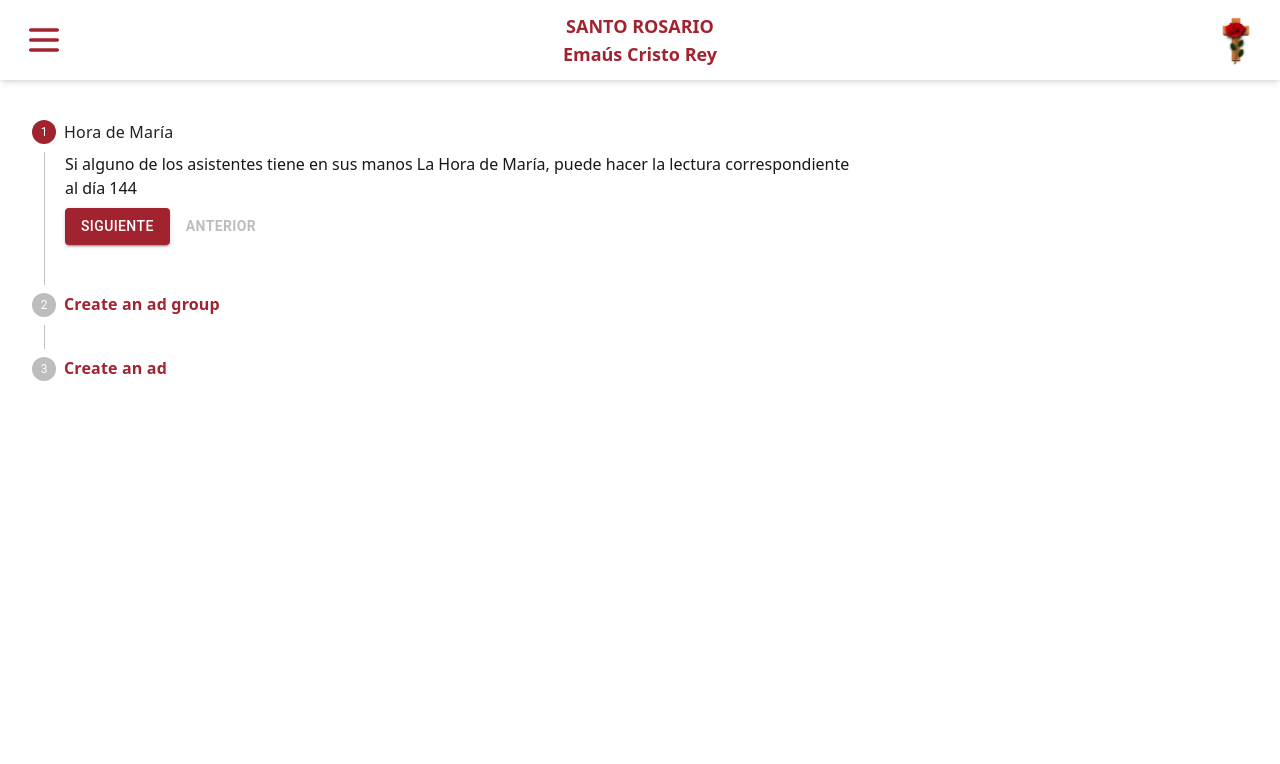
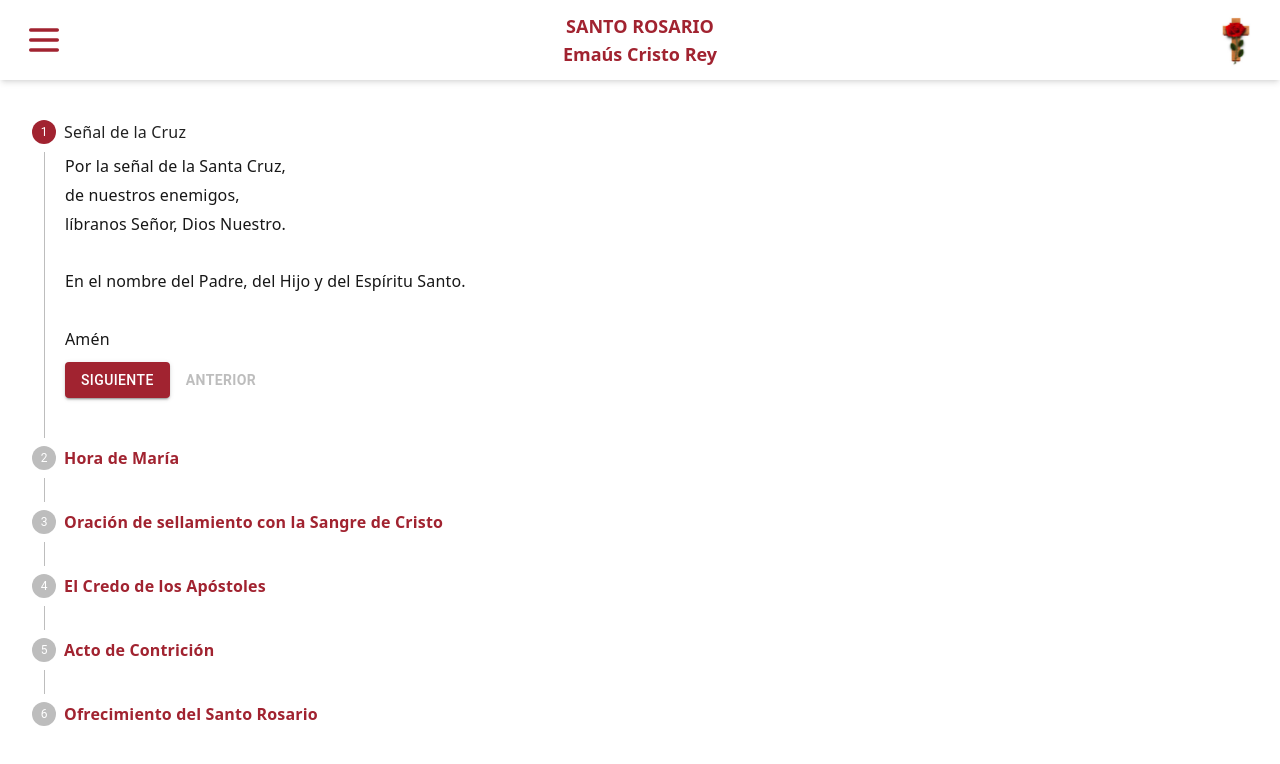
Before and after one commit to jmcaicedog/rosarioemaus, a Next.js app: page /rosario in a window 1280 px wide. Shown: the top 764 px of the page. Built offline with nearby package versions, Linux system fonts and the light colour scheme.

Commit message:
First content finished

```diff
--- a/src/components/VerticalLinearStepper.js
+++ b/src/components/VerticalLinearStepper.js
@@ -24,20 +24,61 @@ const dia = DiaActual();
 
 const steps = [
   {
+    label: "Señal de la Cruz",
+    description: `Por la señal de la Santa Cruz, \nde nuestros enemigos, \nlíbranos Señor, Dios Nuestro. \n\nEn el nombre del Padre, del Hijo y del Espíritu Santo.
+
+      Amén`,
+  },
+  {
     label: "Hora de María",
     description: `Si alguno de los asistentes tiene en sus manos La Hora de María, puede hacer la lectura correspondiente al día ${dia}`,
   },
   {
-    label: "Create an ad group",
-    description:
-      "An ad group contains one or more ads which target a shared set of keywords.",
+    label: "Oración de sellamiento con la Sangre de Cristo",
+    description: `Señor, nos apropiamos de tu palabra que dice:
+    “Porque esta es mi sangre con la que se selló el pacto,
+    la cual es derramada a favor de muchos”.
+
+    Hoy queremos que selles nuestra vida personal con todas nuestras pertenencias.
+
+    • Sellamos nuestra salvación con la sangre preciosa de Jesucristo, para que todos nuestros afectos sean cubiertos.
+    • Sellamos nuestro corazón, para que no entre ningún espíritu de rencor, miedo, tristeza o amargura.
+    • Sellamos nuestra voluntad, para que esté siempre dispuesta a hacer el bien que deseamos y evitar el mal que no queremos.
+    • Sellamos nuestra mente, para que entren solo pensamientos que nos lleven al gozo y la paz, de modo que al cambiar nuestra manera de pensar cambie nuestra manera de vivir.
+    • Sellamos, con la preciosa sangre de Jesucristo, nuestros cuerpos para que reciban salud y queden protegidos del pecado, de enfermedades, de adulterio y de accidentes.
+    • Sellamos nuestro pasado, para que toda herida que cause daño sea sanada con tu sangre bendita.
+    • Sellamos nuestro presente, para que todas nuestras actividades queden cubiertas con tu sangre preciosa.
+    • Sellamos nuestro futuro, para que nuestros planes y proyectos sean preservados de toda influencia del mal.
+    • Sellamos, con la preciosa sangre de Jesucristo, a nuestros hijos (menciona sus nombres) para que sean protegidos de todo mal y peligro.
+    • Sellamos nuestra economía; enséñanos a dar para recibir.
+    • Sellamos nuestra boca, para que nuestras palabras sean de bendición y no de maldición.
+    • Sellamos nuestros oídos, para que solo escuchemos la voz de Dios y hagamos su santa voluntad.
+    • Sellamos nuestras manos, para que trabajen en tu obra y en beneficio de los demás.
+
+    Amén.`,
   },
   {
-    label: "Create an ad",
-    description: `Try out different ad text to see what brings in the most customers,
-              and learn how to enhance your ads using features like ad extensions.
-              If you run into any problems with your ads, find out how to tell if
-              they're running and how to resolve approval issues.`,
+    label: "El Credo de los Apóstoles",
+    description: `Creo en Dios, Padre Todopoderoso, Creador del cielo y de la tierra.
+    Creo en Jesucristo, su único Hijo, Nuestro Señor, que fue concebido por obra y gracia del Espíritu Santo.
+    Nació de Santa María Virgen, padeció bajo el poder de Poncio Pilato, fue crucificado, muerto y sepultado.
+    Descendió a los infiernos, al tercer día resucitó de entre los muertos, subió a los cielos y está sentado a la derecha de Dios, Padre Todopoderoso, y desde allí va a venir a juzgar a vivos y muertos.
+    Creo en el Espíritu Santo, la Santa Iglesia Católica, la comunión de los santos, el perdón de los pecados, la resurrección de la carne y la vida eterna.
+
+    Amén`,
+  },
+  {
+    label: "Acto de Contrición",
+    description: `Jesús, mi Señor y Redentor, yo me arrepiento de todos los pecados que he cometido hasta hoy y me pesa de todo corazón, porque con ellos he ofendido a un Dios tan bueno.
+
+    Amén.`,
+  },
+  {
+    label: "Ofrecimiento del Santo Rosario",
+    description: `Señor, Dios nuestro, dirige y acepta todos nuestros pensamientos, palabras y obras.
+    Te rogamos Santa Madre de Dios, que aceptes nuestras súplicas y alcances de tu Hijo Santísimo, las gracias qeu necesitamos cada uno de los que aquí estamos presentes y también de las personas que se han encomendado a nuestras oraciones.
+
+    En este espacio compartamos nuestras intenciones:`,
   },
 ];
 
@@ -71,6 +112,7 @@ export default function VerticalLinearStepper() {
                 },
                 ".Mui-active .MuiStepLabel-label": {
                   fontWeight: "bold", // Si quieres marcar la activa, también hereda tipografía
+                  color: "#A12330",
                 },
                 ".MuiStepIcon-root": {
                   color: "#bdbdbd", // color del disco (paso no activo, no completado)
@@ -86,7 +128,16 @@ export default function VerticalLinearStepper() {
               {step.label}
             </StepLabel>
             <StepContent sx={{ fontFamily: "inherit" }}>
-              <h3>{step.description}</h3>
+              <Typography
+                variant="body1"
+                sx={{
+                  whiteSpace: "pre-line",
+                  lineHeight: 1.8,
+                  fontFamily: "inherit",
+                }}
+              >
+                {step.description}
+              </Typography>
               <Box sx={{ mb: 2, typography: "inherit" }}>
                 <Button
                   variant="contained"
```
